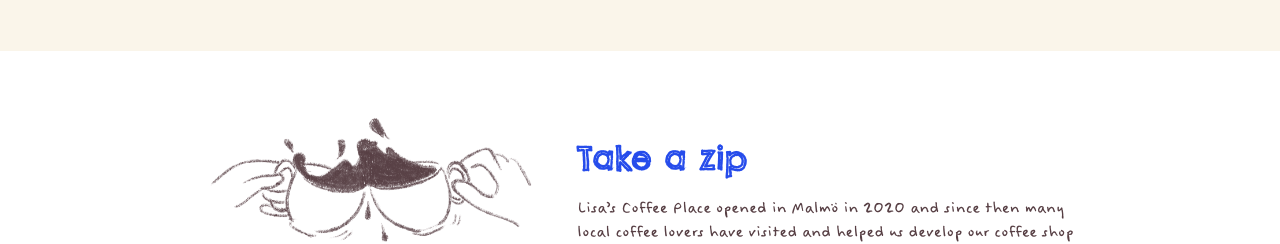
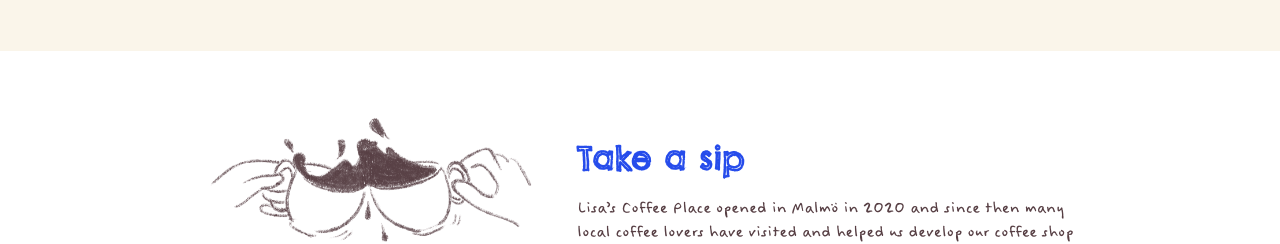
Before and after one commit to lisastina/coffe-shop-react, a React (Vite) app: page / in a window 1280 px wide. Shown: the part 1200-1444 px from the top of the page. Built offline with nearby package versions, Linux system fonts and the light colour scheme.

Commit message:
spelling error

```diff
--- a/src/App.jsx
+++ b/src/App.jsx
@@ -16,7 +16,7 @@ function App() {
         <div className="image-with-text">
           <ImageWithText
             image={"/assets/coffe-shop.png"}
-            title={"Take a zip"}
+            title={"Take a sip"}
             text={
               "Lisa's Coffee Place opened in Malmö in 2020 and since then many local coffee lovers have visited and helped us develop our coffee shop to what it is today. We are open every day, please to stop by and taste our famous house brew!"
             }
```
